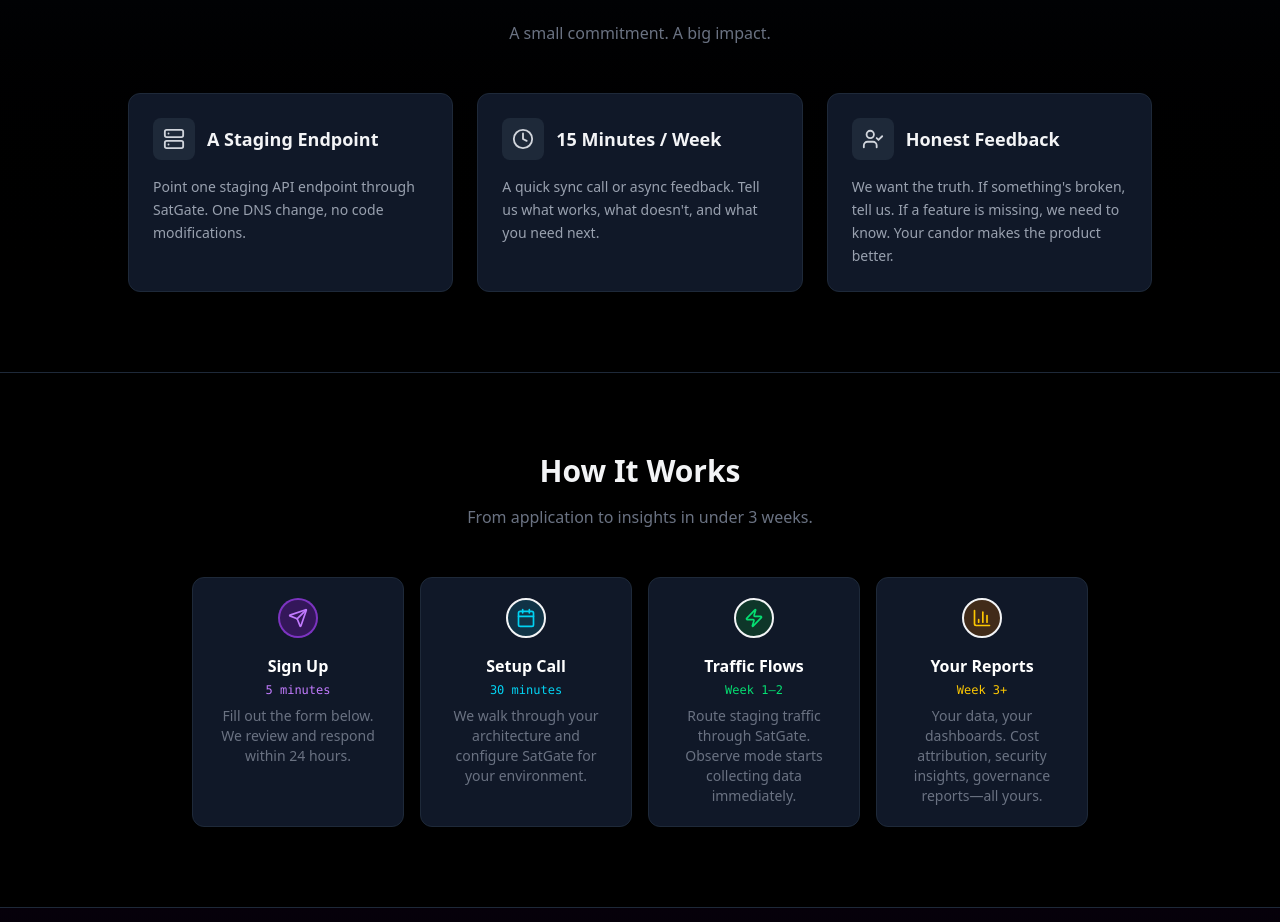
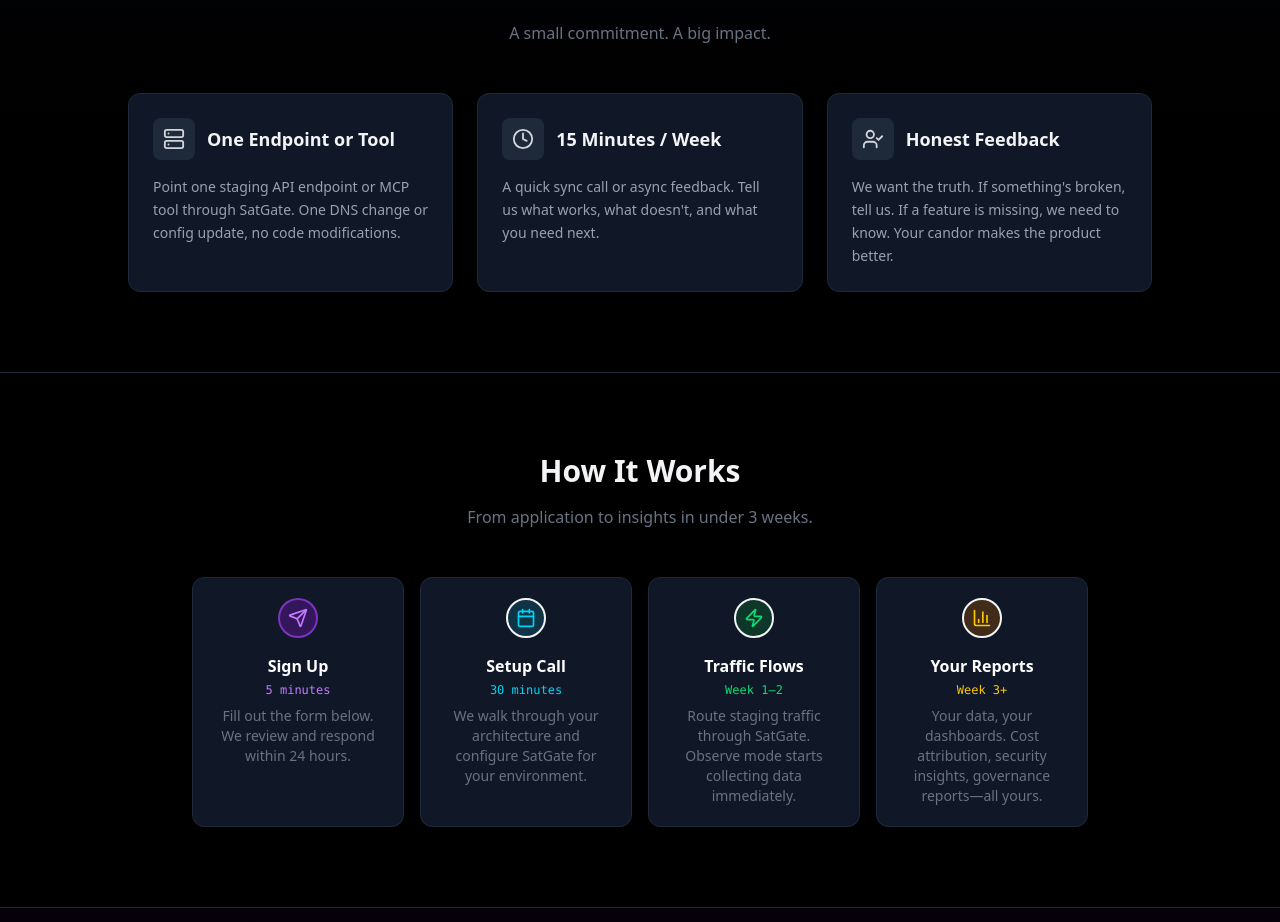
Before and after one commit to SatGate-io/satgate, a Next.js app in the folder satgate-landing/: page /design-partners in a window 1280 px wide. Shown: the part 1271-2193 px from the top of the page. Built offline with nearby package versions, Linux system fonts and the light colour scheme.

Commit message:
fix: design-partners — align ask with one-pager: staging endpoint or MCP tool

```diff
--- a/satgate-landing/app/design-partners/page.tsx
+++ b/satgate-landing/app/design-partners/page.tsx
@@ -182,10 +182,10 @@ export default function DesignPartnersPage() {
                 <div className="p-2.5 bg-gray-800 rounded-lg">
                   <Server className="text-gray-300" size={22} />
                 </div>
-                <h3 className="font-bold text-lg">A Staging Endpoint</h3>
+                <h3 className="font-bold text-lg">One Endpoint or Tool</h3>
               </div>
               <p className="text-gray-400 text-sm leading-relaxed">
-                Point one staging API endpoint through SatGate. One DNS change, no code modifications.
+                Point one staging API endpoint or MCP tool through SatGate. One DNS change or config update, no code modifications.
               </p>
             </div>
 
```
